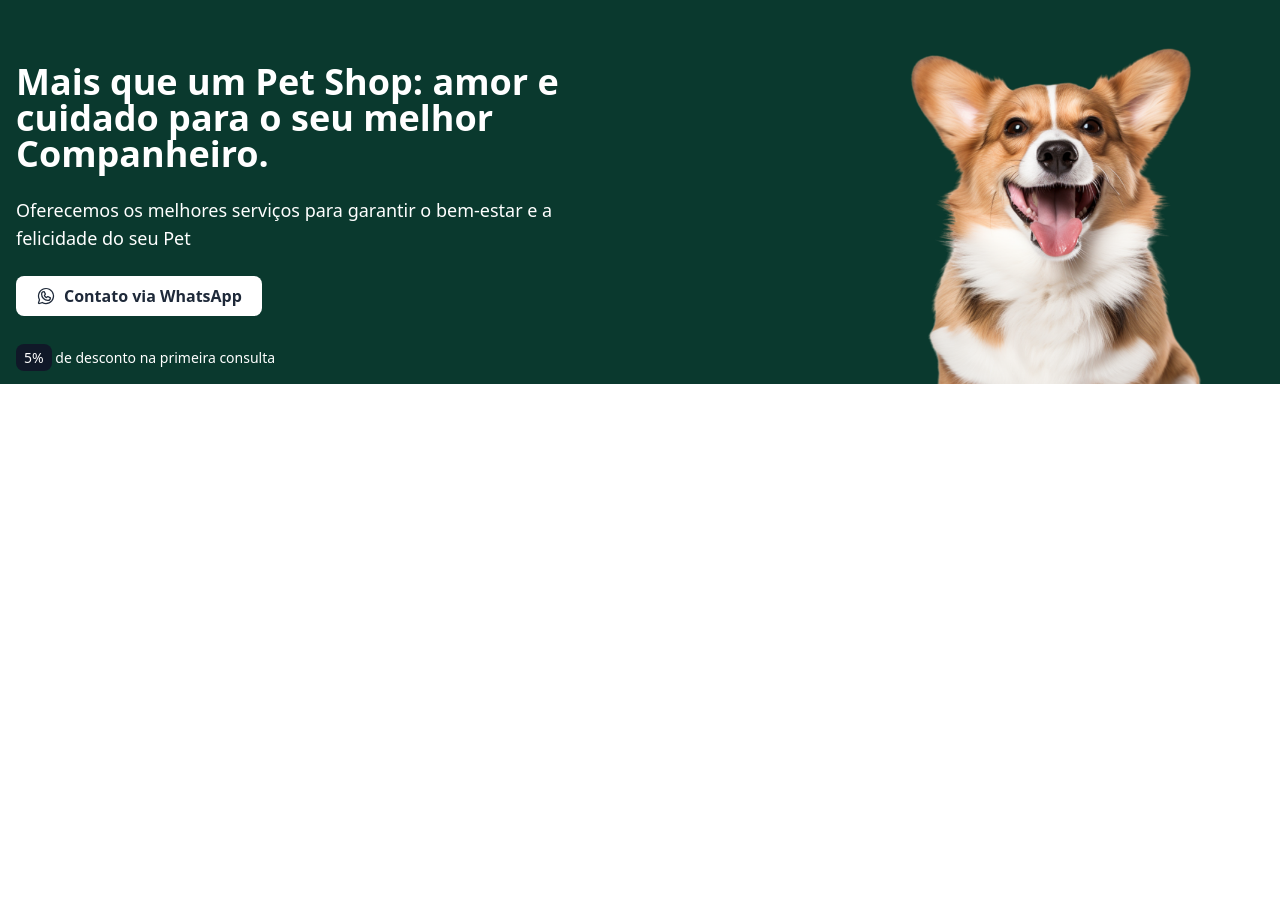
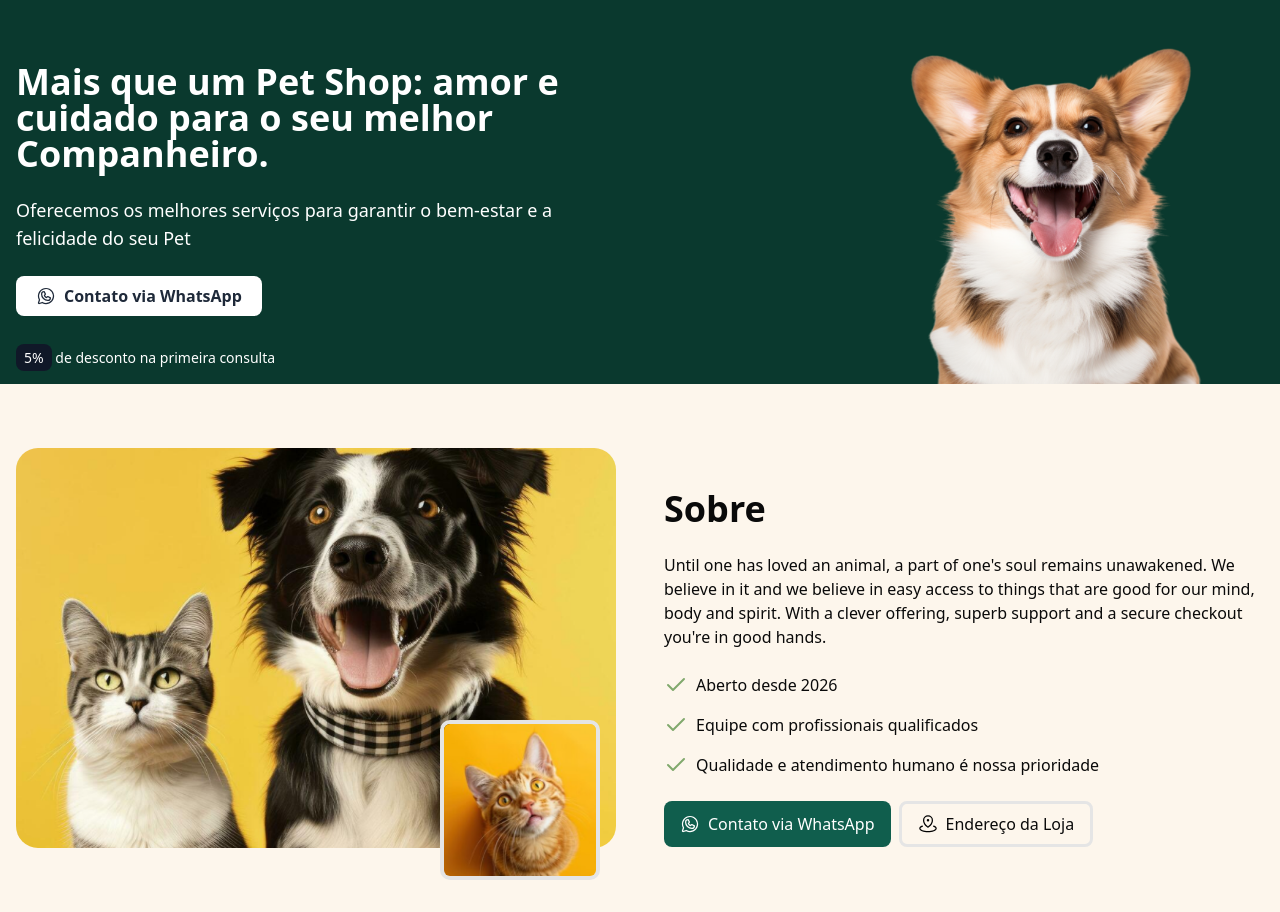
Before and after one commit to Allan-Adriano/Landing-Page-PetShop, a Next.js app: page / in a window 1280 px wide. Before the commit the page ends 800 px from the top, so only its background shows below. Built offline with nearby package versions, Linux system fonts and the light colour scheme.

Commit message:
section about feita

```diff
--- /dev/null
+++ b/src/app/_components/about.tsx
@@ -0,0 +1,96 @@
+import Image from "next/image";
+import about1Img from "../../../public/about-1.png";
+import about2Img from "../../../public/about-2.png";
+import { Check } from "lucide-react";
+import { WhatsappLogoIcon, MapPinAreaIcon } from "@phosphor-icons/react/dist/ssr";
+
+export function About() {
+    return (
+        <section className="bg-[#FDf6ec] py-16">
+
+            <div className="container px-4 mx-auto ">
+
+                <div className="grid grid-cols-1 lg:grid-cols-2 gap-12 items-center">
+
+                    <div className="relative">
+
+                        <div className="relative w-full h-[400px] rounded-3xl overflow-hidden">
+                            <Image
+                                src={about1Img}
+                                alt="Foto de um cachorro e um gatinho"
+                                fill
+                                className="object-cover hover:scale-110 duration-500"
+                                quality={100}
+                                priority
+                            />
+                        </div>
+
+                        <div className="absolute w-40 h-40 right-4 -bottom-8 overflow-hidden rounded-lg border-4  border-white-smolk">
+                            <Image
+                                src={about2Img}
+                                alt="Foto do gatinho"
+                                fill
+                                quality={100}
+                                priority
+                            />
+                        </div>
+
+                    </div>
+
+                    <div className="space-y-6 mt-10">
+
+                        <h2 className="text-4xl font-bold">Sobre</h2>
+                        <p>
+                            Until one has loved an animal, a part of one's soul remains unawakened.
+                            We believe in it and we believe in easy access to things that are good
+                            for our mind, body and spirit. With a clever offering, superb support
+                            and a secure checkout you're in good hands.
+                        </p>
+
+                        <ul className="space-y-4">
+
+                            <li className="flex items-center gap-2">
+                                <Check className="text-[#81A96D]" />
+                                Aberto desde 2026
+                            </li>
+
+                            <li className="flex items-center gap-2">
+                                <Check className="text-[#81A96D]" />
+                                Equipe com profissionais qualificados
+                            </li>
+
+                            <li className="flex items-center gap-2">
+                                <Check className="text-[#81A96D]" />
+                                Qualidade e atendimento humano é nossa prioridade
+                            </li>
+
+                        </ul>
+
+                        <div className="flex gap-2">
+
+                            <a
+                                href=""
+                                className="bg-[#105E4D] text-white flex items-center justify-center w-fit gap-2 px-4 py-2 rounded-md"
+                            >
+                                <WhatsappLogoIcon className="w-5 h-5 text-white" />
+                                Contato via WhatsApp
+                            </a>
+
+                            <a
+                                href="#"
+                                className=" flex items-center justify-center w-fit gap-2 px-4 py-2 rounded-md border-3 "
+                            >
+                                <MapPinAreaIcon className="w-5 h-5 text-black" />
+                                Endereço da Loja
+                            </a>
+
+                        </div>
+
+                    </div>
+
+                </div>
+
+            </div>
+        </section>
+    );
+}
--- a/src/app/page.tsx
+++ b/src/app/page.tsx
@@ -1,9 +1,11 @@
+import { About } from "./_components/about";
 import { Hero } from "./_components/hero";
 
 export default function Hpme() {
     return (
         <main>
             <Hero />
+            <About />
         </main>
     );
 }
```
